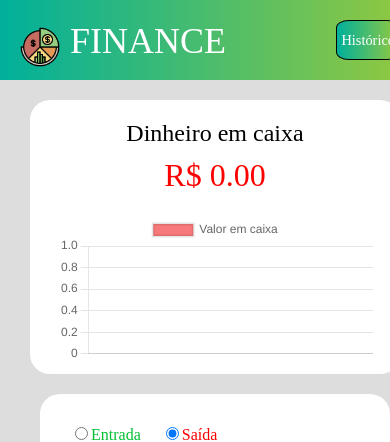
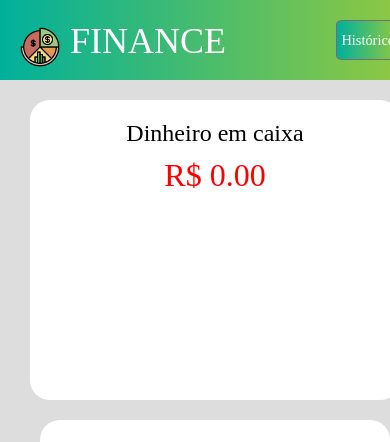
Before and after one commit to leonardo-cordeiro/finance-app-vue, a Vue app: page / in a window 390 px wide. Shown: the top 442 px of the page. Built offline with nearby package versions, Linux system fonts and the light colour scheme; no server answers; a web font is replaced by a local one.

Commit message:
Improved Chart

```diff
--- a/src/components/GraficoComportamento.vue
+++ b/src/components/GraficoComportamento.vue
@@ -35,23 +35,13 @@ export default {
     }
   },
 
-  watch: {
-    todosLancamentos: {
-      handler(todosLancamentos) {
-        this.loaded = false
-        this.renderizarGrafico(todosLancamentos)
-        this.loaded = true
-      },
-      immediate: true
-    }
-  },
-
   created() {
     // eslint-disable-next-line no-unused-vars
-    this.$store.subscribe((mutation, state) => {
+    this.$store.subscribe(async (mutation, state) => {
       if (mutation.type === 'calcularCaixa') {
         this.loaded = false
         this.renderizarGrafico()
+        await new Promise((resolve) => setTimeout(resolve, 150))
         this.loaded = true
       }
     })
@@ -86,13 +76,18 @@ export default {
 
 <style scoped>
 div {
-  width: 90% !important;
+  width: 100% !important;
+  margin: 0 auto;
+  padding-top: 3rem;
+  height: 20rem;
 }
 
 @media screen and (max-width: 700px) {
   div {
     width: 100%;
     margin: 0 auto;
+    height: 10rem;
+    padding-top: 1rem;
   }
 }
 </style>
--- a/src/components/Marca.vue
+++ b/src/components/Marca.vue
@@ -68,8 +68,8 @@ span:hover {
 #menu {
   float: right;
   margin-right: 10px;
-  border: 1px solid black;
-  border-radius: 20%;
+  border: 1px solid rgb(113, 112, 112);
+  border-radius: 10%;
   background-image: linear-gradient(to right, #00b09b, #96c93d);
 }
 
@@ -107,8 +107,8 @@ span:hover {
     padding: 4px;
     margin-bottom: 5px;
     font-size: 60%;
-    border: 1px solid black;
-    border-radius: 20%;
+    border: 1px solid rgb(113, 112, 112);
+    border-radius: 10%;
     background-image: linear-gradient(to right, #00b09b, #96c93d);
   }
 }
```
